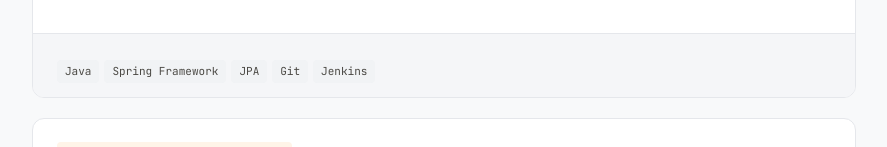
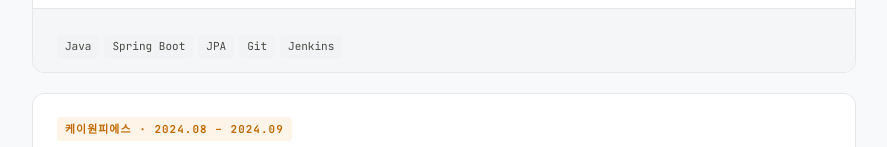
Before and after one commit to bowoni/bowoni.github.io, a plain HTML site: page index.html in a window 1280 px wide. Shown: the part 2846-2993 px from the top of the page, without its empty margins (196-1083 px from the left). Drawn offline with Linux system fonts and the light colour scheme.

Commit message:
기술 일부 수정

```diff
--- a/index.html
+++ b/index.html
@@ -321,7 +321,7 @@
                     <li>모든 배포 전 코드 리뷰 수행 (Git 프로젝트는 PR 기반, SVN 프로젝트는 화면 공유 방식)</li>
                 </ul>
                 <div class="work-tech">
-                    <span class="wt">Java</span><span class="wt">Spring Boot</span><span class="wt">Spring Framework</span>
+                    <span class="wt">Java</span><span class="wt">Spring Boot</span>저
                     <span class="wt">JPA</span><span class="wt">MyBatis</span><span class="wt">JSP</span>
                     <span class="wt">JavaScript</span><span class="wt">jQuery</span><span class="wt">HTML/CSS</span><span class="wt">Vue2</span>
                     <span class="wt">MariaDB</span><span class="wt">OracleDB</span>
@@ -413,7 +413,7 @@
         </div>
         <div class="pc-footer">
             <div class="work-tech">
-                <span class="wt">Java</span><span class="wt">Spring Framework</span><span class="wt">JPA</span><span class="wt">Git</span><span class="wt">Jenkins</span>
+                <span class="wt">Java</span><span class="wt">Spring Boot</span><span class="wt">JPA</span><span class="wt">Git</span><span class="wt">Jenkins</span>
             </div>
         </div>
     </div>
@@ -475,7 +475,7 @@
             <td>
                 <div class="et-title">가상계좌 결제 운영 시스템 구축 + 장애 알림 고도화</div>
                 <div class="et-desc">가상계좌 관리자 시스템 신규 구축으로 운영팀 자립 대응 구조 전환. 기존 SMS 알림 이벤트를 케이스별 세분화하고 Telegram 채널 추가로 본사·가맹점 수신 대상 분리 라우팅. 알림 메시지 상세화로 장애 인지·대응 속도 수 분 단위로 단축</div>
-                <span class="et-tag">Java</span><span class="et-tag">Spring Boot</span><span class="et-tag">MyBatis</span><span class="et-tag">MariaDB</span><span class="et-tag">Telegram API</span><span class="et-tag">Jenkins</span>
+                <span class="et-tag">Java</span><span class="et-tag">Spring Boot</span><span class="et-tag">MariaDB</span><span class="et-tag">Telegram API</span><span class="et-tag">Jenkins</span>
             </td>
             <td style="font-size:.8rem;color:var(--ink2)">포엠지</td>
         </tr>
@@ -538,7 +538,7 @@
             <td>
                 <div class="et-title">가상계좌 통합 Socket Client 설계·구현</div>
                 <div class="et-desc">원천사별 별도 프로젝트로 운영되던 가상계좌 소켓 통신을 공통 인터페이스 + 구현체 구조로 통합 설계·구현. 신규 원천사 연동 시 구현체 추가만으로 대응 가능한 구조 확보. 이 경험이 이후 펌뱅킹 API 공통 인터페이스 설계의 기반이 됨</div>
-                <span class="et-tag">Java</span><span class="et-tag">Spring Boot</span><span class="et-tag">Socket Programming</span><span class="et-tag">MariaDB</span><span class="et-tag">MyBatis</span><span class="et-tag">Git</span>
+                <span class="et-tag">Java</span><span class="et-tag">Spring Boot</span><span class="et-tag">Socket</span><span class="et-tag">MariaDB</span><span class="et-tag">MyBatis</span><span class="et-tag">Git</span>
             </td>
             <td style="font-size:.8rem;color:var(--ink2)">케이원피에스</td>
         </tr>
@@ -556,7 +556,7 @@
             <td>
                 <div class="et-title">결제 테이블 리뉴얼에 따른 쿼리 전면 수정</div>
                 <div class="et-desc">핵심 결제 테이블 구조 변경에 따라 승인내역·거래내역·지불정산·통계 등 다수 관리자 페이지 쿼리 전면 재작성. 데이터 정합성 유지 및 운영 안정성 확보</div>
-                <span class="et-tag">Java</span><span class="et-tag">MyBatis</span><span class="et-tag">OracleDB</span><span class="et-tag">Git</span><span class="et-tag">Jenkins</span>
+                <span class="et-tag">Java</span><span class="et-tag">Spring Boot</span><span class="et-tag">MyBatis</span><span class="et-tag">OracleDB</span><span class="et-tag">Git</span><span class="et-tag">Jenkins</span>
             </td>
             <td style="font-size:.8rem;color:var(--ink2)">케이원피에스</td>
         </tr>
@@ -692,12 +692,12 @@
         </tr>
         </thead>
         <tbody>
-        <tr><td class="sk-cat">Backend</td><td class="sk-items">Java, Spring Boot, Spring Framework, JPA, MyBatis</td></tr>
+        <tr><td class="sk-cat">Backend</td><td class="sk-items">Java, Spring Boot, JPA, MyBatis</td></tr>
         <tr><td class="sk-cat">Database</td><td class="sk-items">MariaDB, OracleDB</td></tr>
         <tr><td class="sk-cat">Frontend</td><td class="sk-items">JavaScript, jQuery, JSP, HTML/CSS, Vue2</td></tr>
-        <tr><td class="sk-cat">Infra / Tools</td><td class="sk-items">Git, Jenkins, Linux, SVN, Spring Security</td></tr>
+        <tr><td class="sk-cat">Infra / Tools</td><td class="sk-items">Git, Jenkins, Linux, SVN</td></tr>
         <tr><td class="sk-cat">협업</td><td class="sk-items">JIRA, Confluence</td></tr>
-        <tr><td class="sk-cat">도메인 경험</td><td class="sk-items">결제 (가상계좌·간편결제·해외카드·정기결제·SMS결제·펌뱅킹), 정산·매입·차액정산·후취정산, AML, 백오피스, 웹 보안 대응</td></tr>
+        <tr><td class="sk-cat">도메인 경험</td><td class="sk-items">결제 (비인증·인증·간편결제·정기결제·SMS결제·펌뱅킹·가상계좌), 정산·매입·차액정산·후취정산, AML, 백오피스, 웹 보안 대응</td></tr>
         </tbody>
     </table>
 
```
